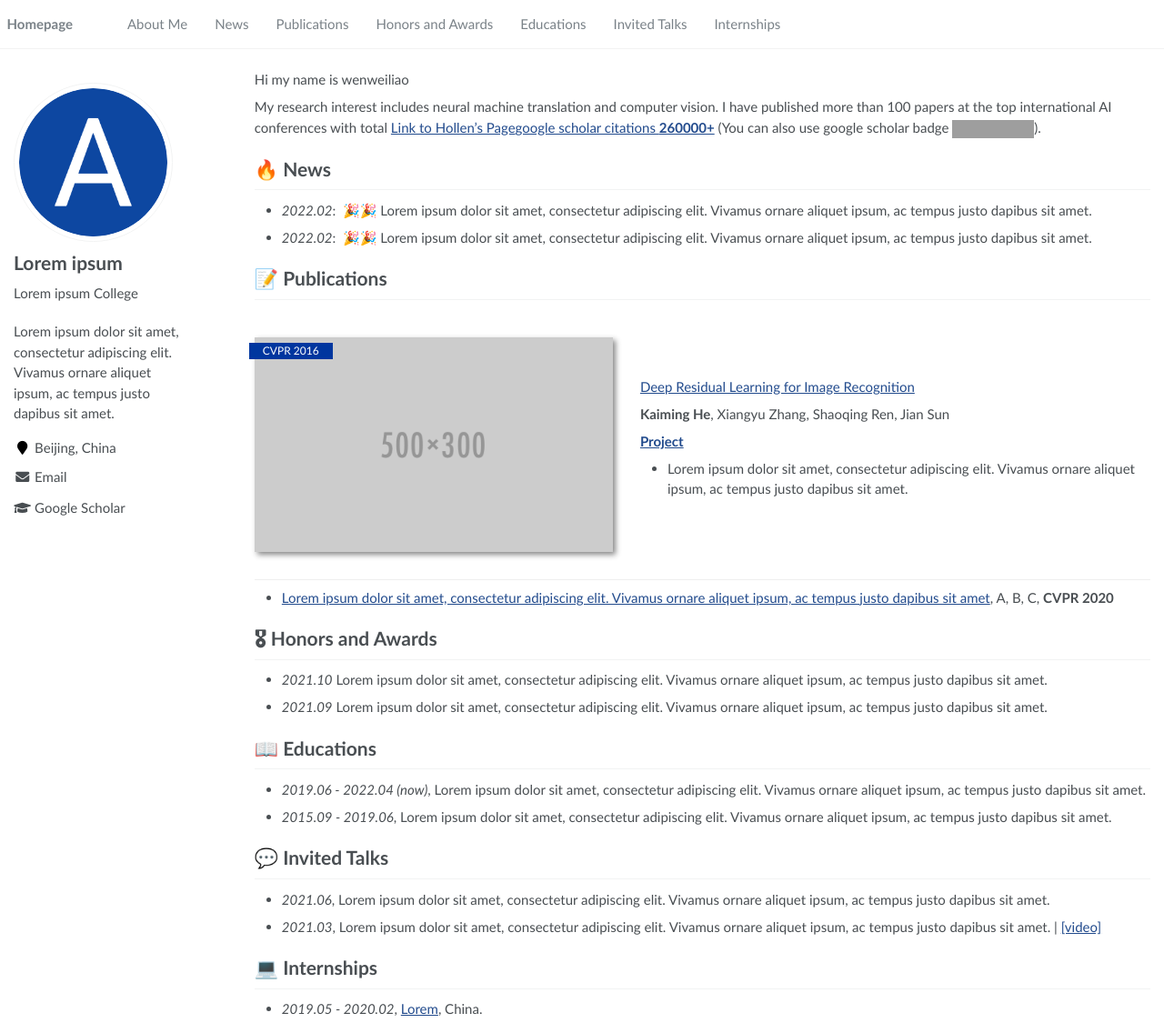
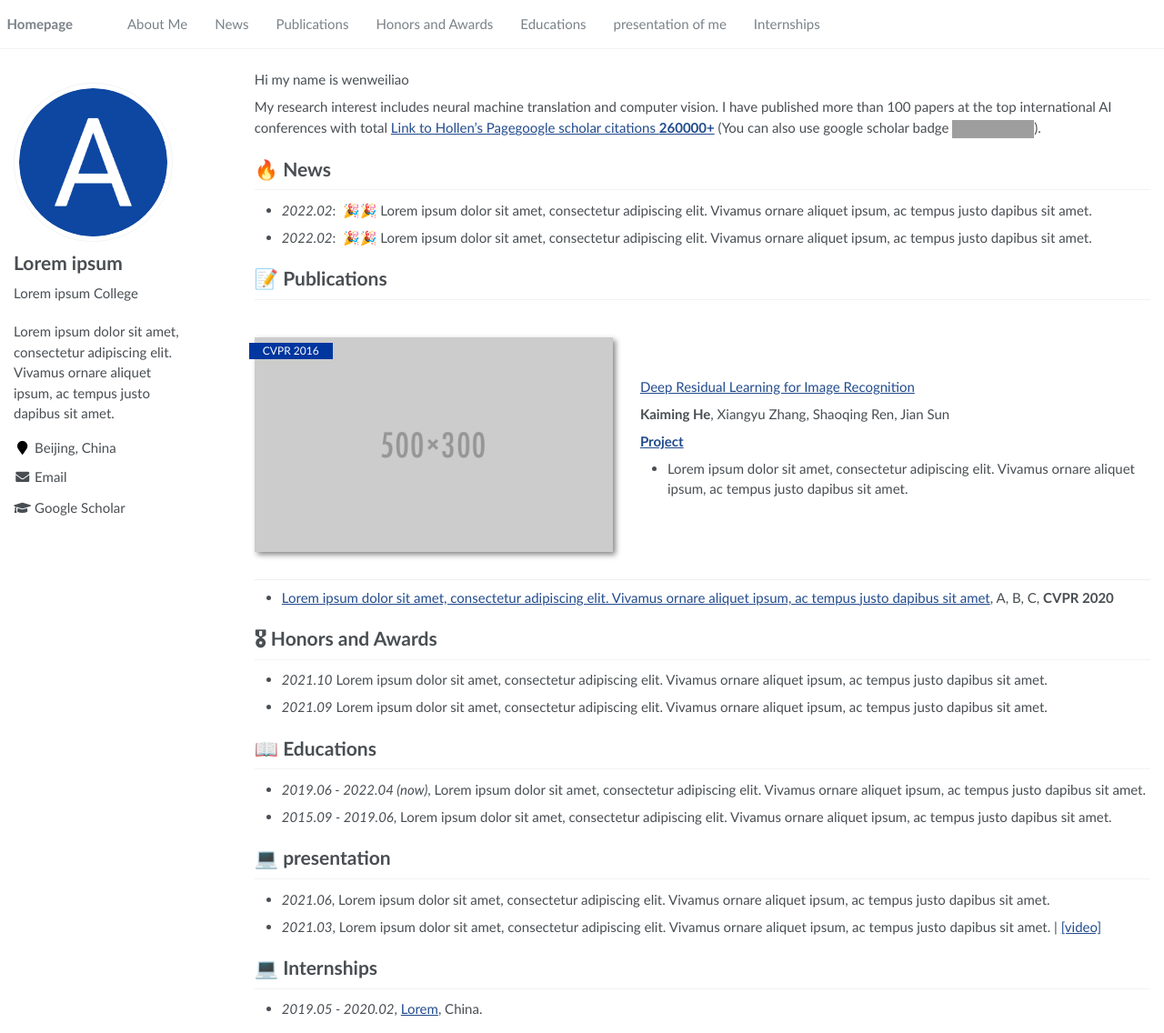
Before and after one commit to RayeRen/acad-homepage.github.io, a Jekyll site: the page built from _pages/about.md, in a window 1280 px wide and 1136 px high. Shown: the whole window at 91% size. Built offline with Jekyll 4.4.1, drawn with Linux system fonts in a browser that asks for light colours; grey boxes are pictures that could not be loaded.

Commit message:
change title

```diff
--- a/_data/navigation.yml
+++ b/_data/navigation.yml
@@ -15,8 +15,8 @@ main:
   - title: "Educations"
     url: "/#-educations"
 
-  - title: "Invited Talks"
-    url: "/#-invited-talks"
+  - title: "presentation of me"
+    url: "/#-presentation-of-me"
 
   - title: "Internships"
     url: "/#-internships"
--- a/_pages/about.md
+++ b/_pages/about.md
@@ -50,7 +50,7 @@ My research interest includes neural machine translation and computer vision. I
 - *2019.06 - 2022.04 (now)*, Lorem ipsum dolor sit amet, consectetur adipiscing elit. Vivamus ornare aliquet ipsum, ac tempus justo dapibus sit amet.
 - *2015.09 - 2019.06*, Lorem ipsum dolor sit amet, consectetur adipiscing elit. Vivamus ornare aliquet ipsum, ac tempus justo dapibus sit amet.
 
-# 💬 Invited Talks
+# 💻 presentation
 - *2021.06*, Lorem ipsum dolor sit amet, consectetur adipiscing elit. Vivamus ornare aliquet ipsum, ac tempus justo dapibus sit amet.
 - *2021.03*, Lorem ipsum dolor sit amet, consectetur adipiscing elit. Vivamus ornare aliquet ipsum, ac tempus justo dapibus sit amet.  \| [\[video\]](https://github.com/)
 
```
